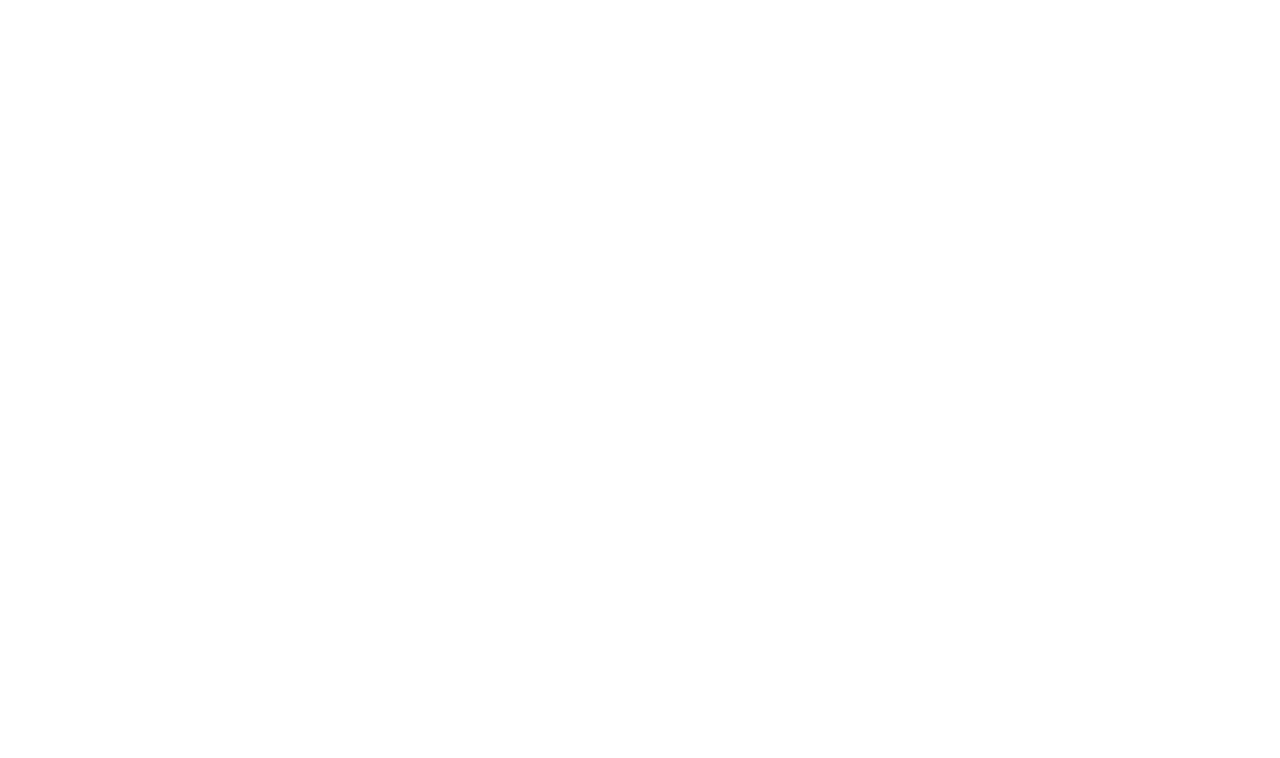
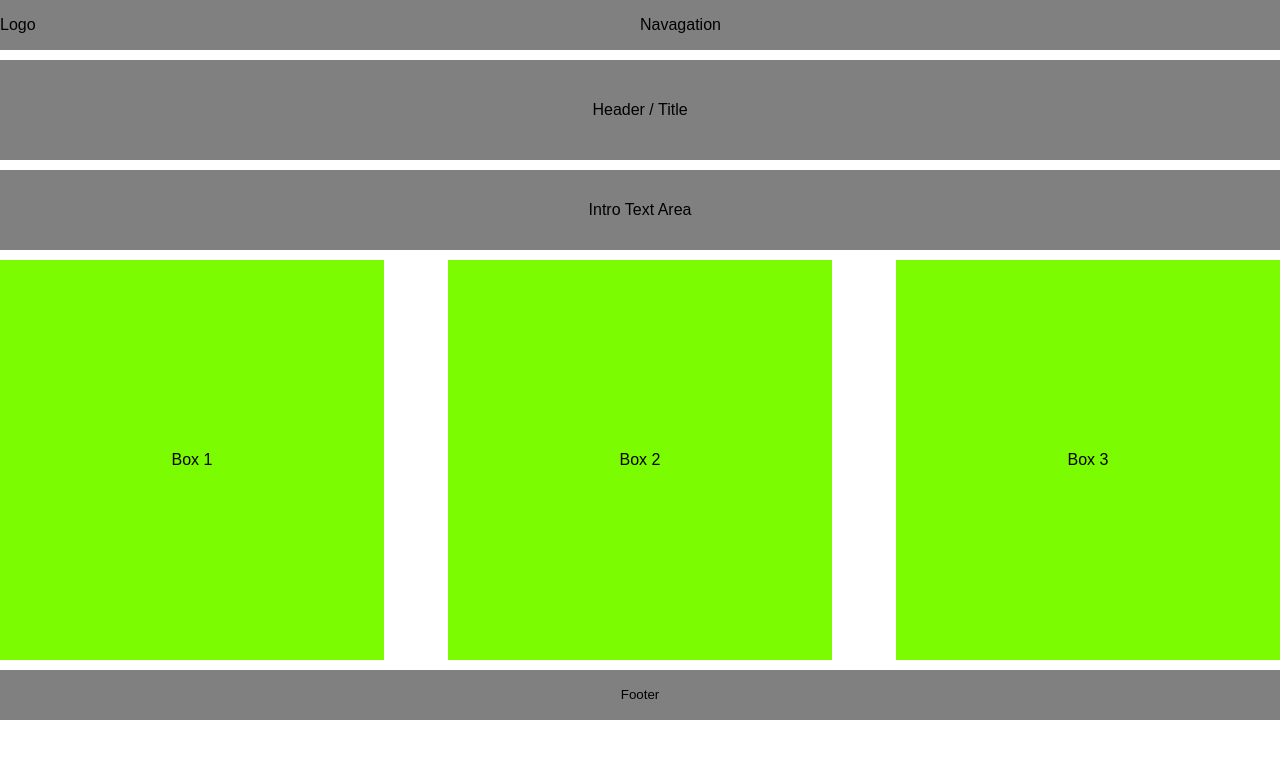
Before and after one commit to AidanM324/WebtechProject, a plain HTML site: page index.html in a window 1280 px wide. Drawn offline with Linux system fonts and the light colour scheme.

Commit message:
added layout and stylesheet to webpage

```diff
--- a/index.html
+++ b/index.html
@@ -4,9 +4,26 @@
     <meta charset="UTF-8">
     <meta http-equiv="X-UA-Compatible" content="IE=edge">
     <meta name="viewport" content="width=device-width, initial-scale=1.0">
-    <title>Document</title>
+    <title>Web Tech Project</title>
+
+    <link rel="stylesheet" href="styles.css">
 </head>
 <body>
+    <div id="main1-div" class="clearfix">
+        <div id="logo-div"> Logo </div>
+        <div id="nav-div"> Navagation </div>
+    </div>
+    <div id="header-div"> Header / Title </div>
+    <div id="textarea-div"> Intro Text Area </div>
 
+    <div id="main2-div" class="clearfix">
+        <div id="Box1-div"> Box 1 </div>
+
+        <div id="Box2-div"> Box 2 </div>
+
+        <div id="Box3-div"> Box 3 </div>
+    </div>
+
+    <div id="footer-div"> Footer </div>
 </body>
 </html>
--- a/styles.css
+++ b/styles.css
@@ -0,0 +1,93 @@
+*{
+    margin:0px;
+    padding:0px;
+    font-family: Arial, Helvetica, sans-serif;
+    box-sizing: border-box;
+}
+
+#main1-div{
+    width: 100%;
+    margin-bottom: 10px;
+}
+
+#logo-div{
+    width: 50%;
+    background-color: grey;
+    min-height:50px;
+    line-height:50px;
+    float: left;
+}
+
+#nav-div{
+    width: 50%;
+    background-color: grey;
+    min-height:50px;
+    line-height:50px;
+    float: right;
+}
+
+#header-div{
+    width: 100%;
+    background-color: grey;
+    min-height: 100px;
+    line-height:100px;
+    text-align: center;
+    margin-bottom: 10px;
+}
+
+#textarea-div{
+    width: 100%;
+    background-color: grey;
+    min-height: 80px;
+    line-height:80px;
+    text-align: center;
+    margin-bottom: 10px;
+}
+
+#main2-div{
+    width: 100%;
+    margin-bottom: 10px;
+}
+
+#Box1-div{
+    width: 30%;
+    min-height: 400px;
+    line-height: 400px;
+    text-align: center;
+    background-color: lawngreen;
+    float: left;
+}
+
+#Box2-div{
+    width: 30%;
+    min-height: 400px;
+    line-height: 400px;
+    text-align: center;
+    background-color: lawngreen;
+    float: left;
+    margin-left: 5%;
+}
+
+#Box3-div{
+    width: 30%;
+    min-height: 400px;
+    line-height: 400px;
+    text-align: center;
+    background-color: lawngreen;
+    float: right;
+}
+
+.clearfix::after{
+    content:"";
+    display:block;
+    clear:both;
+}
+
+#footer-div{
+    width: 100%;
+    min-height: 50px;
+    line-height: 50px;
+    text-align: center;
+    background-color: grey;
+    font-size: smaller;
+}
```
